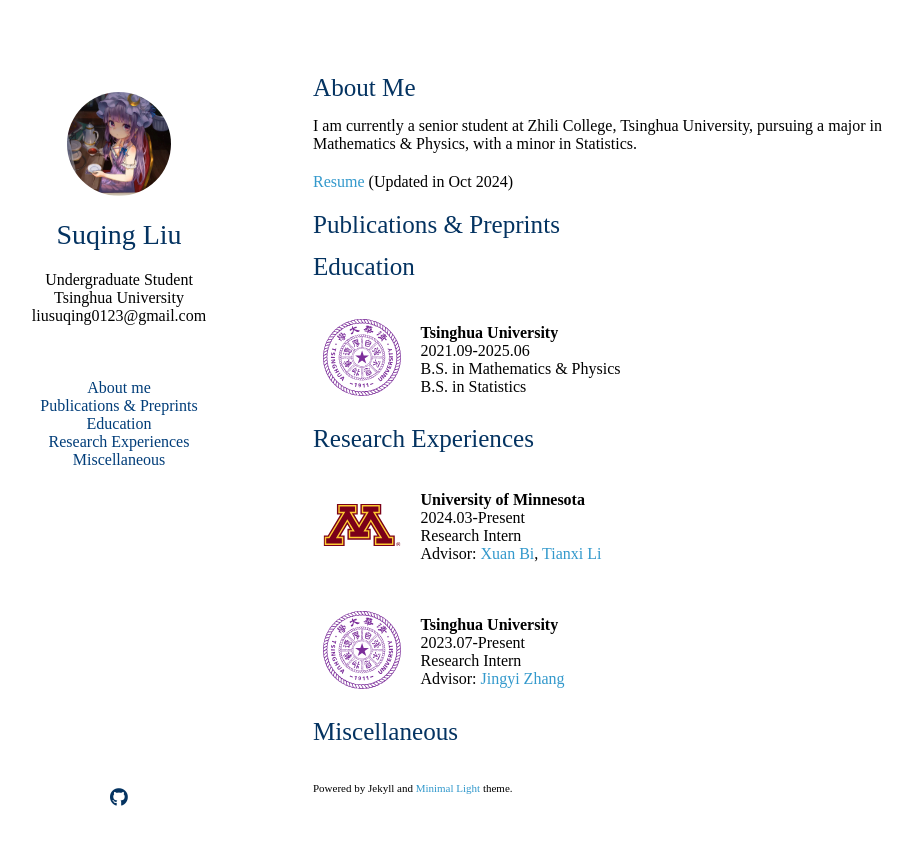
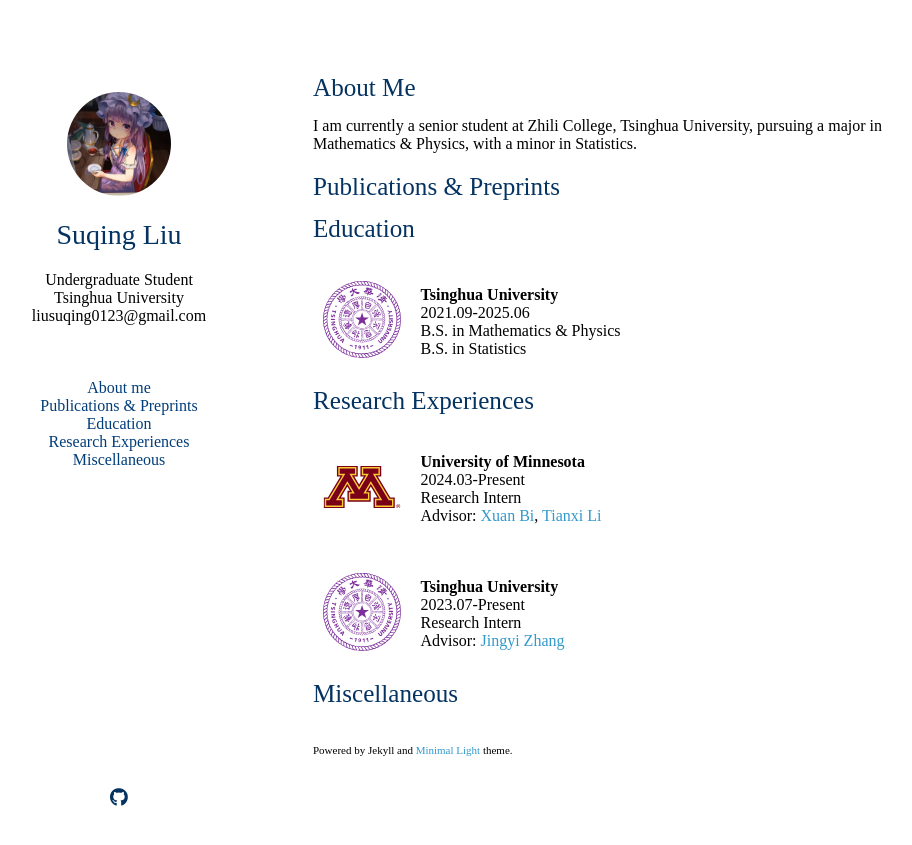
Before and after one commit to lsq0000/lsq0000.github.io, a Jekyll site: the page built from index.md, in a window 1280 px wide. Shown: the top 845 px of the page, without its empty margins (157-1069 px from the left). Built offline with Jekyll 4.4.1, drawn with Linux system fonts in a browser that asks for light colours; nearby versions of some CDN libraries; a style sheet for code colours, icons or effects is not loaded.

Commit message:
Update my profile

```diff
--- a/index.md
+++ b/index.md
@@ -5,8 +5,6 @@ layout: homepage
 <h2><div id="about">About Me</div></h2>
 
 I am currently a senior student at Zhili College, Tsinghua University, pursuing a major in Mathematics & Physics, with a minor in Statistics.
-
-[Resume](CV.pdf) (Updated in Oct 2024)
 
 <h2><div id="pub">Publications & Preprints</div></h2>
 
```
